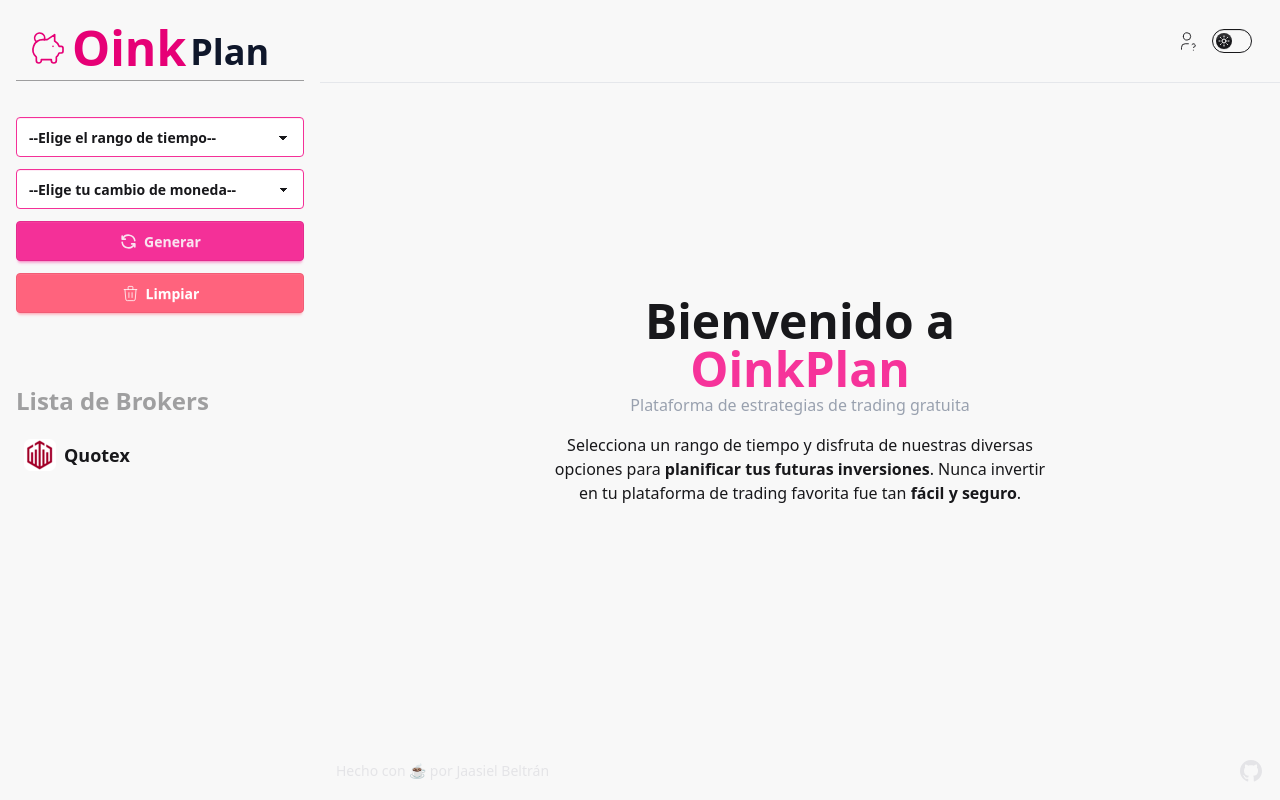
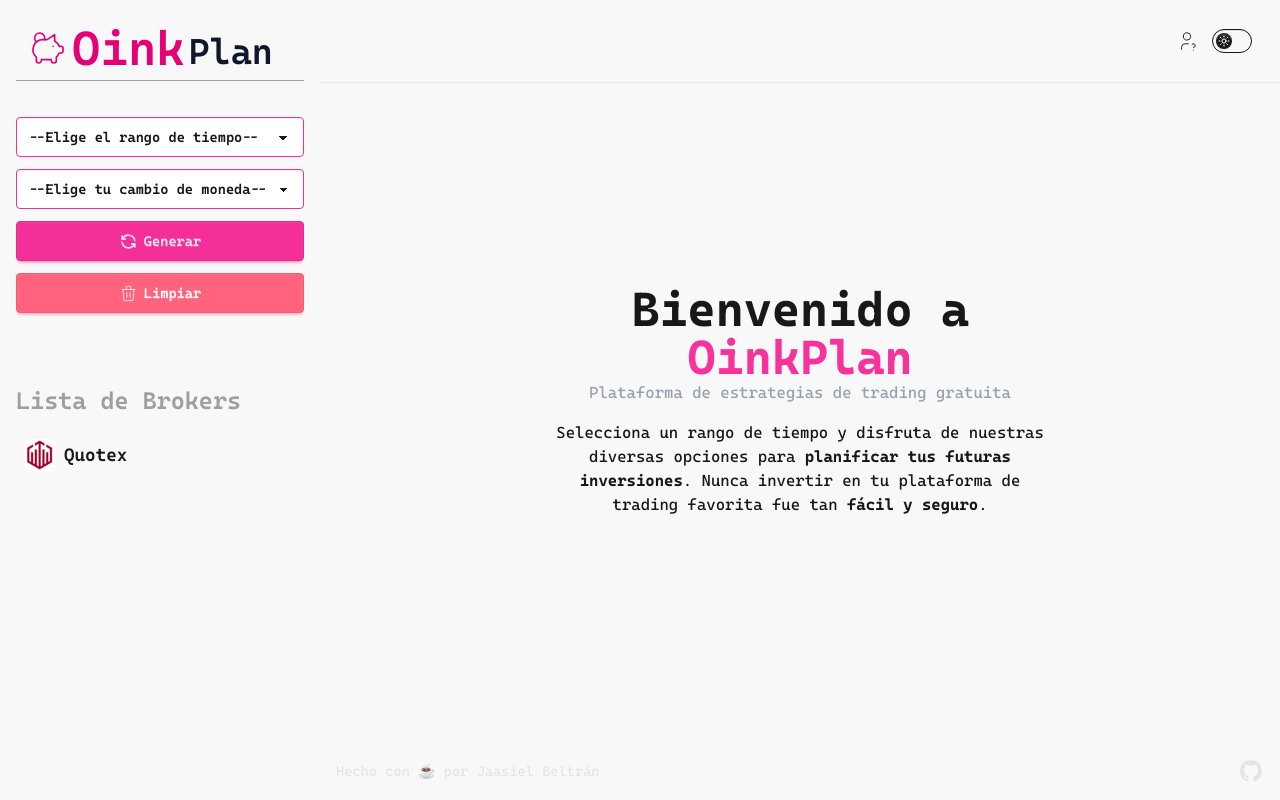
Before and after one commit to jaasidev/oink-plan, a React (Vite) app: page / in a window 1280 px wide. Built offline with nearby package versions, Linux system fonts and the light colour scheme.

Commit message:
feat: integrando nueva fuente en la ui

```diff
--- a/src/index.css
+++ b/src/index.css
@@ -4,6 +4,17 @@
 @plugin "daisyui";
 
 
+@font-face {
+    font-family: Cascadia Code;
+    font-style: normal;
+    font-weight: 200 500 600 700 800;
+    font-display: swap;
+    src: url("/public/fonts/CascadiaCode.woff2") format("woff2");
+}
+
+@theme {
+    --default-font-family: "Cascadia Code", sans-serif;
+}
 
 
 .grid-layout {
@@ -36,6 +47,6 @@
     @apply bg-error
 }
 
-.github path{
+.github path {
     fill: currentColor;
 }
```
Also changed, not shown: public/fonts/CascadiaCode.woff2 (added).
